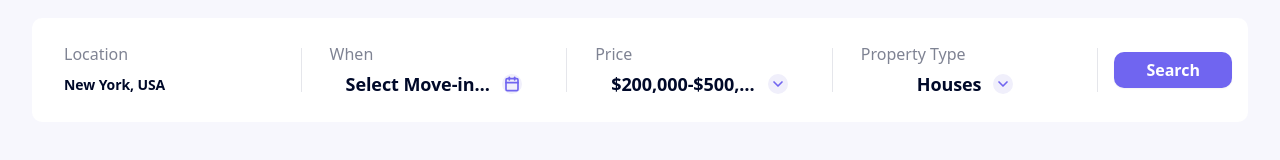
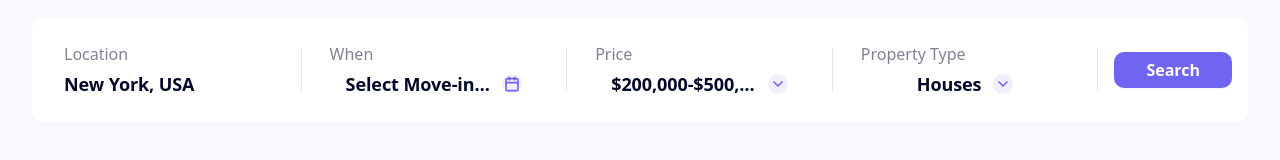
Before and after one commit to RealVista-Capstone-Project/RealVista-FE, a Next.js app: page /en/buy in a window 1280 px wide. Shown: the part 217-377 px from the top of the page. Built offline with nearby package versions, Linux system fonts and the light colour scheme; no server answers.

Commit message:
chore(style): change the size of the text

```diff
--- a/src/shared/ui/realvista-property-listing-search-bar/realvista-property-listing-search-bar.tsx
+++ b/src/shared/ui/realvista-property-listing-search-bar/realvista-property-listing-search-bar.tsx
@@ -134,7 +134,7 @@ export function RealVistaPropertyListingSearchBar({
             type='text'
             value={location}
             onChange={(e) => onLocationChange?.(e.target.value)}
-            className='h-7 min-w-0 bg-transparent text-lg font-bold leading-[1.45] tracking-[-0.09px] text-main-black outline-none border-none shadow-none focus-visible:ring-0 p-0'
+            className='h-7 min-w-0 bg-transparent text-lg md:text-lg font-bold leading-[1.45] tracking-[-0.09px] text-main-black outline-none border-none shadow-none focus-visible:ring-0 p-0'
           />
         </div>
 
```
